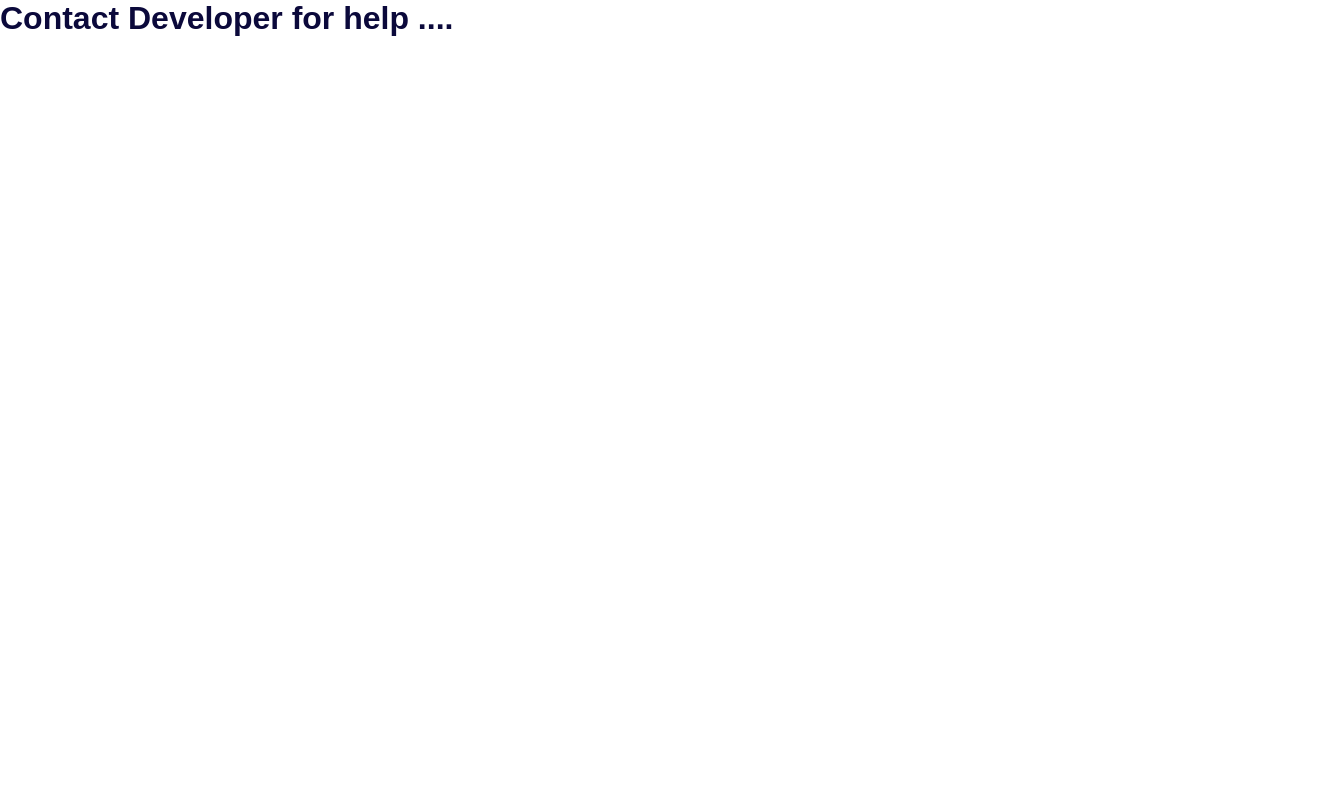
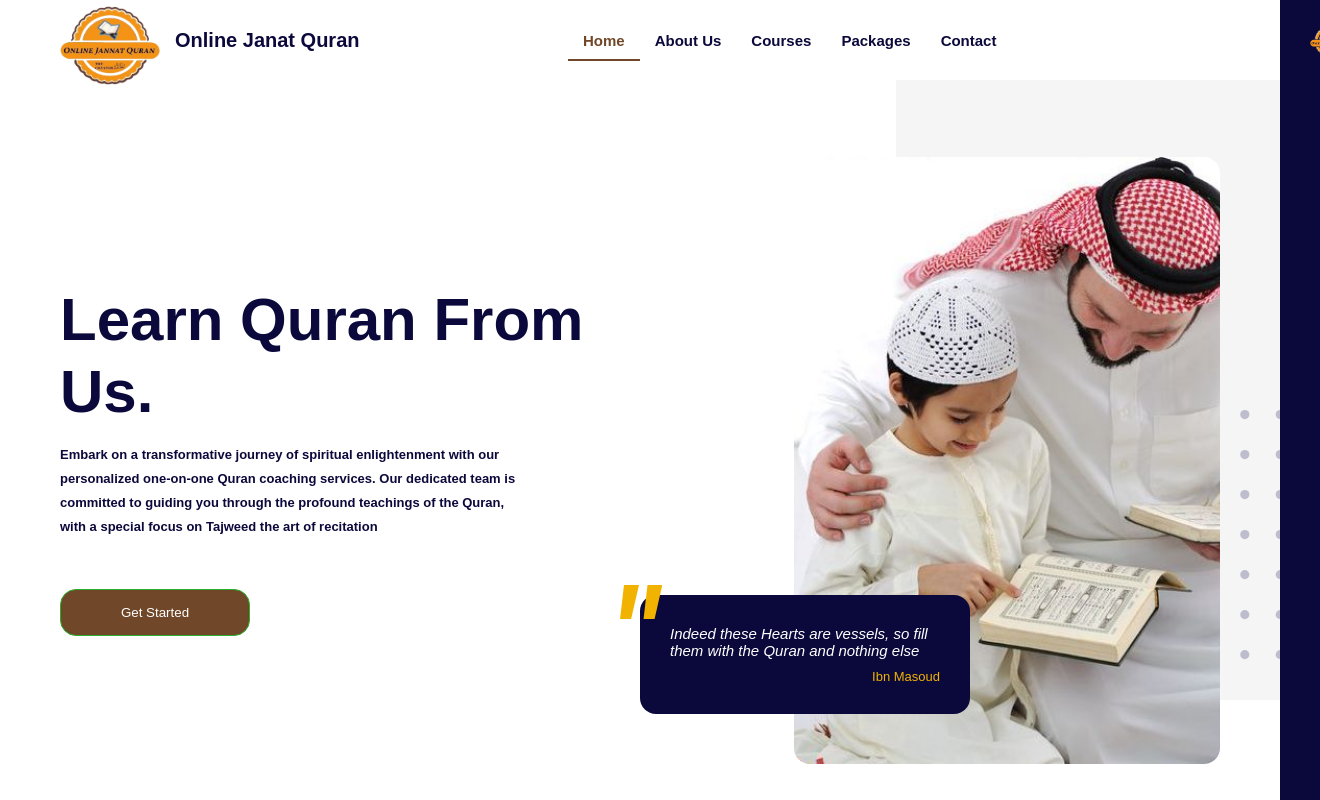
Before and after one commit to uakk101/JanatQuran, a React (Create React App) app: page / in a window 1280 px wide. Shown: the top 800 px of the page, 1320 px wide, since content can reach past the window. Built offline with nearby package versions, Linux system fonts and the light colour scheme; a web font is replaced by a local one.

Commit message:
Update App.js

```diff
--- a/src/App.js
+++ b/src/App.js
@@ -6,14 +6,12 @@ import Landing from "./screens/Landing.jsx";
 export default function App() {
   return (
     <>
-
-      <h1>Contact Developer for help ....</h1>
-      {/* <Helmet>
+      <Helmet>
         <link rel="preconnect" href="https://fonts.googleapis.com" />
         <link rel="preconnect" href="https://fonts.gstatic.com" crossorigin />
         <link href="https://fonts.googleapis.com/css2?family=Khula:wght@400;600;800&display=swap" rel="stylesheet" />
       </Helmet>
-      <Landing /> */}
+      <Landing />
     </>
   );
 }
```
